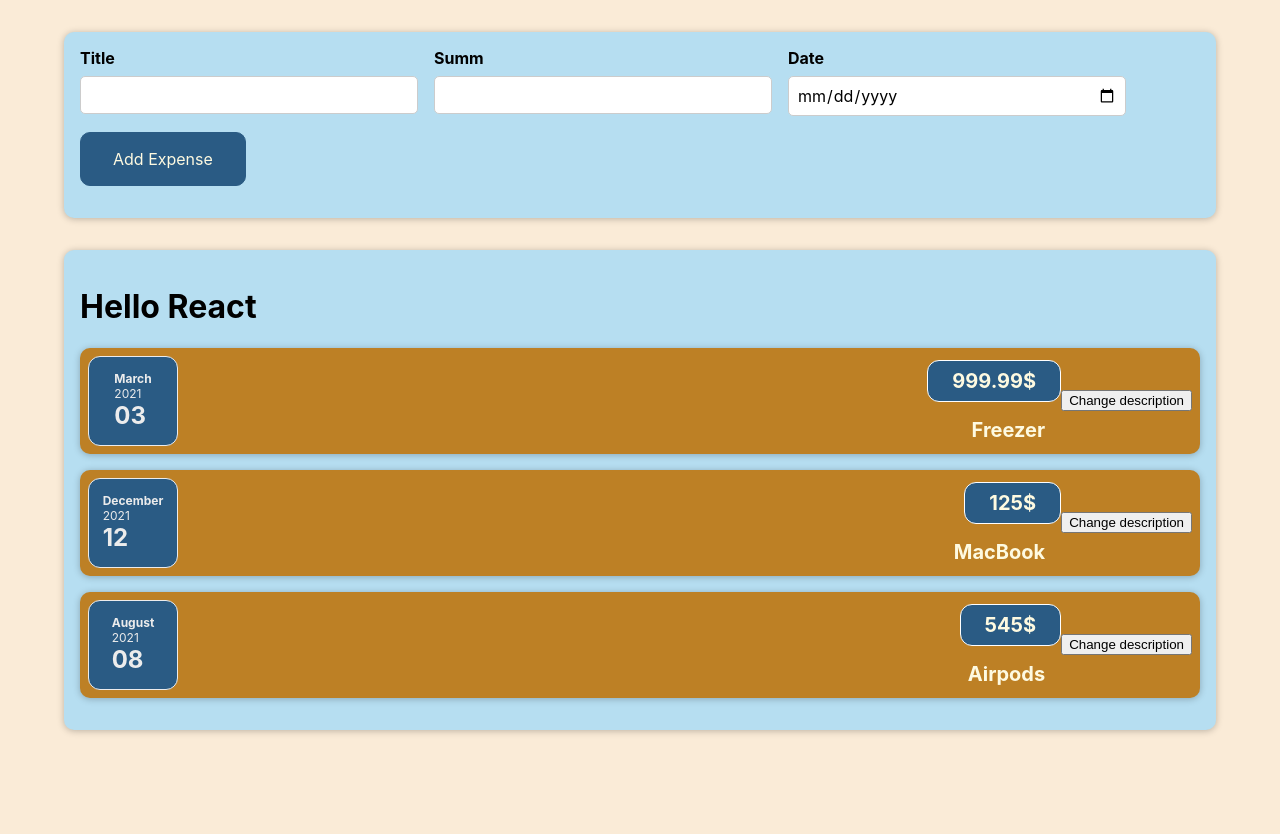
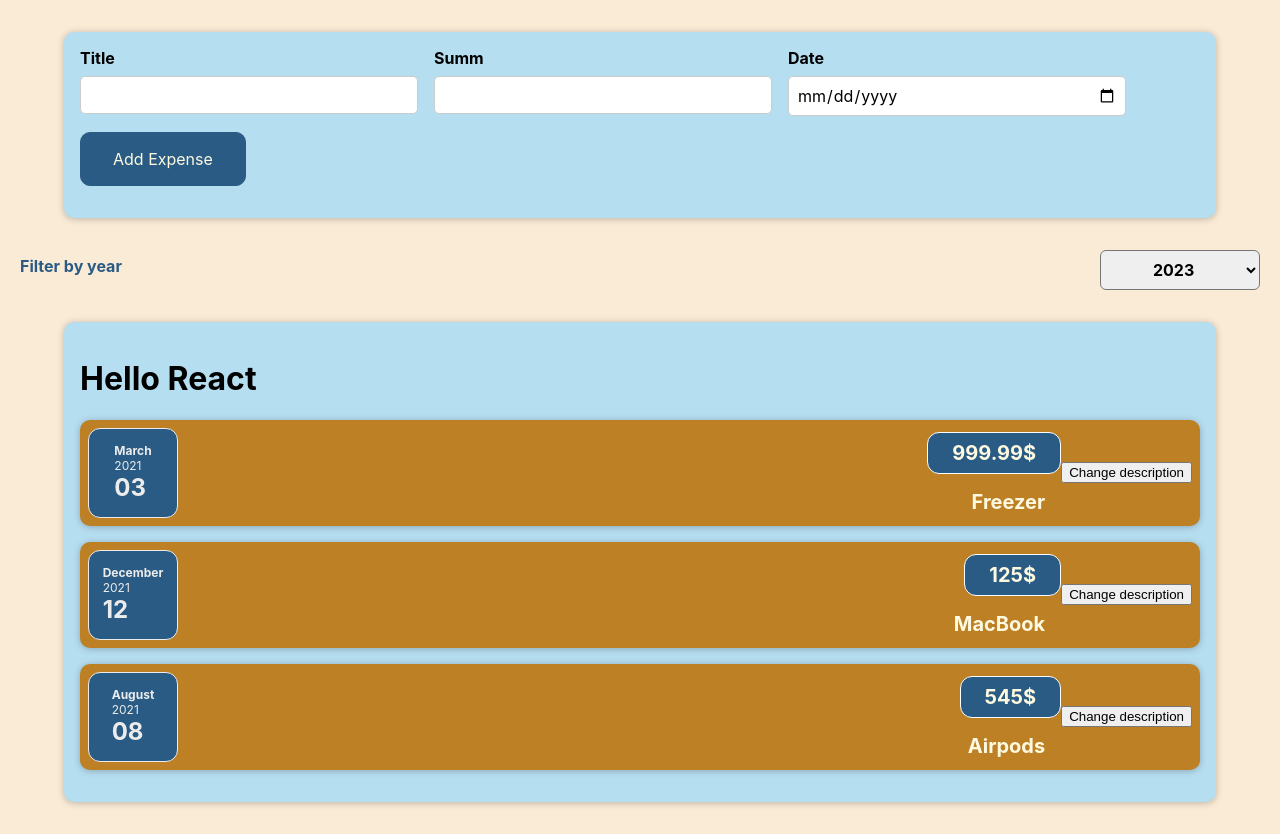
Before and after one commit to Veronika4Donchenko4/expenses, a React (Create React App) app: page / in a window 1280 px wide. Before the commit the page ends 800 px from the top, so only its background shows below. Built offline with nearby package versions, Linux system fonts and the light colour scheme.

Commit message:
with Filter component

```diff
--- a/src/App.js
+++ b/src/App.js
@@ -1,5 +1,6 @@
 import Costs from "./components/costs/Costs";
 import NewCost from "./components/CreateCost/newcost/NewCost";
+import CostsFilter from "./components/costsfilter/CostsFilter";
 
 function App() {
   const costs = [
@@ -29,7 +30,7 @@ function App() {
 
   return (
       <div>
-        <NewCost onAddCost={addCostHandler}/>
+      <NewCost onAddCost={addCostHandler}/>
       <Costs costs={costs}/>
       </div>
   );
--- a/src/components/costs/Costs.jsx
+++ b/src/components/costs/Costs.jsx
@@ -1,9 +1,23 @@
+import { useState } from "react";
 import CostItems from "../costitems/CostItems";
 import styles from "./Costs.module.css";
 import Card from '../UI/card/Card';
+import CostsFilter from "../costsfilter/CostsFilter";
+
 
 const Costs = (props) => {
+    const [selectedYear, setSelectedYear] = useState('2021');
+
+    const yearChangeHandler = (year) => {
+        console.log(year)
+        console.log('Costs Component')
+        // setSelectedYear(year)
+    }
+
+
   return (
+        <div>
+            <CostsFilter year={selectedYear} onChangeYear= {yearChangeHandler}/>
              <Card className={styles['costs']}>
                 <h1>Hello React</h1>
                 <CostItems
@@ -19,6 +33,7 @@ const Costs = (props) => {
                 description={props.costs[2].description}
                 amount={props.costs[2].amount}/>
         </Card>
+        </div>
   )
 }
 
--- /dev/null
+++ b/src/components/costsfilter/CostsFilter.jsx
@@ -0,0 +1,23 @@
+import styles from './CostsFilter.module.css'
+
+const CostsFilter = (props) => {
+    const yearChangeHandler = (e)  => {
+        props.onChangeYear(e.target.value)
+    };
+
+return (
+    <div className={styles['costs-filter']}>
+        <div className={styles['costs-filter__control']}>
+        <label>Filter by year</label>
+        <select value={props.year} onChange={yearChangeHandler}>
+            <option value="2023">2023</option>
+            <option value="2023">2022</option>
+            <option value="2023">2021</option>
+            <option value="2023">2020</option>
+        </select>
+        </div>
+    </div>
+  )
+}
+
+export default CostsFilter
--- /dev/null
+++ b/src/components/costsfilter/CostsFilter.module.css
@@ -0,0 +1,24 @@
+.costs-filter {
+    color: #2a5b84;
+    padding: 0 1 rem;
+}
+
+.costs-filter__control {
+    display: flex;
+    width: 100%;
+    align-items: center;
+    justify-content: space-between;
+    margin: 1rem 0;
+}
+
+.costs-filter label {
+    font-weight: bold;
+    margin-bottom: 0.5rem;
+}
+
+.costs-filter select {
+    font: inherit;
+    padding: 0.5rem 3rem;
+    font-weight: bold;
+    border-radius: 6px;
+}
```
Lines whose indentation alone changed are shown as unchanged.
